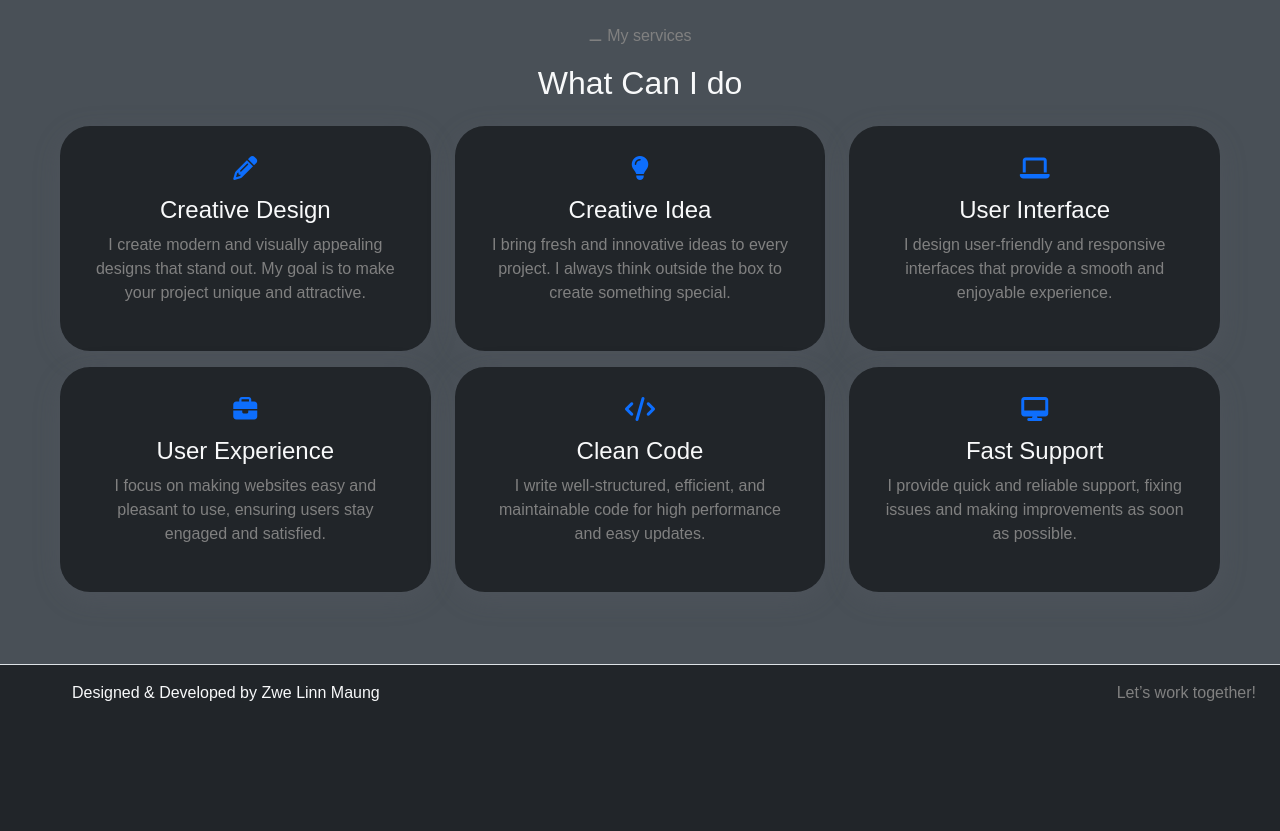
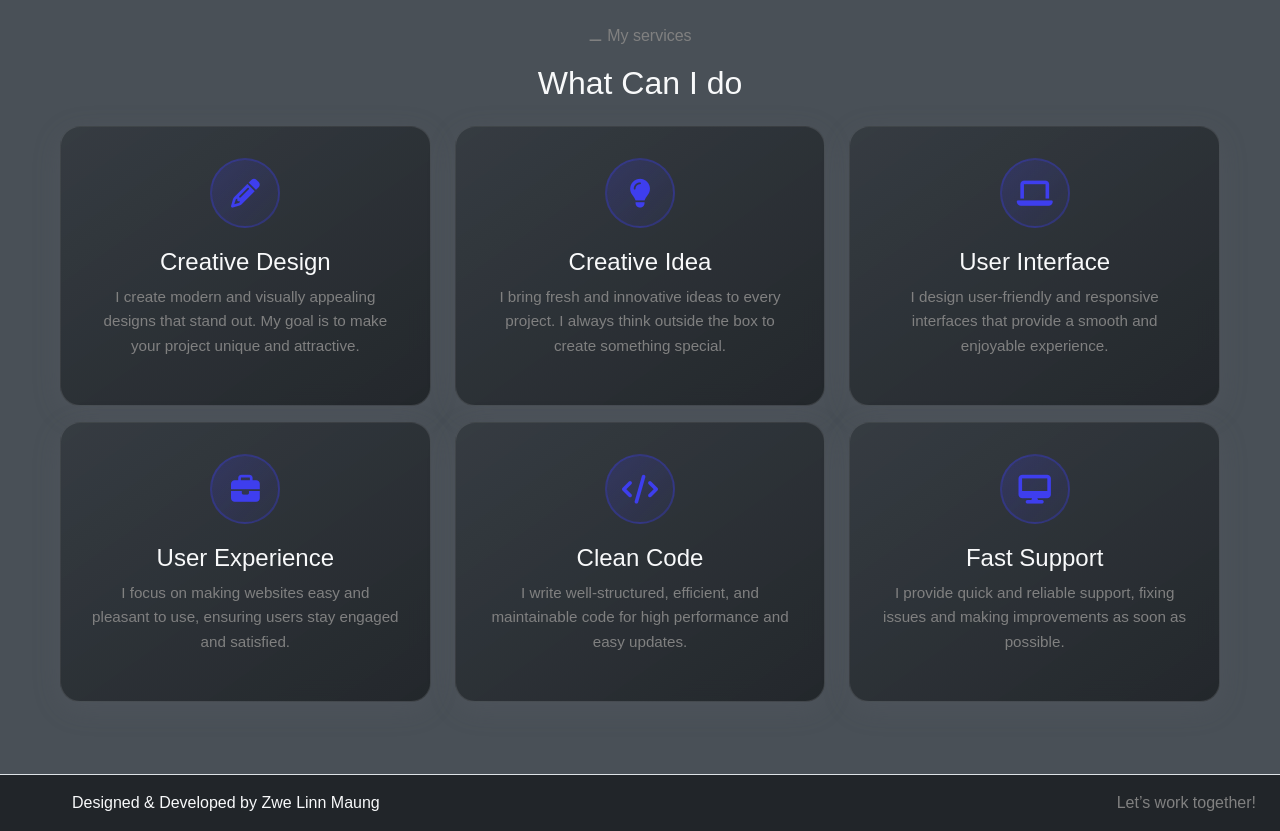
Before and after one commit to ZweLinn/Developer_Portfolio, a React (Vite) app: page /about in a window 1280 px wide. Shown: the part 1380-2211 px from the top of the page. Before the commit the page ends 2101 px from the top, so only its background shows below. Built offline with nearby package versions, Linux system fonts and the light colour scheme; a web font is replaced by a local one.

Commit message:
Make Ui improvement for experience card and project card

```diff
--- a/src/App.css
+++ b/src/App.css
@@ -158,17 +158,148 @@
 
 .box{
   padding: 30px;
-  border-radius: 30px;
+  border-radius: 20px;
   box-shadow: rgba(100, 100, 111, 0.2) 0px 7px 29px 0px;
+  border: 1px solid rgba(255, 255, 255, 0.1);
+  background: linear-gradient(145deg, rgba(52, 58, 64, 0.9), rgba(33, 37, 41, 0.95));
+  backdrop-filter: blur(10px);
+  transition: all 0.4s cubic-bezier(0.175, 0.885, 0.32, 1.275);
+  position: relative;
+  overflow: hidden;
+  min-height: 280px;
+  display: flex;
+  flex-direction: column;
+  justify-content: center;
+}
+
+.box::before {
+  content: '';
+  position: absolute;
+  top: 0;
+  left: 0;
+  right: 0;
+  bottom: 0;
+  border-radius: 20px;
+  padding: 2px;
+  background: linear-gradient(135deg, rgba(62, 62, 238, 0.3), rgba(62, 62, 238, 0.1), transparent);
+  -webkit-mask: linear-gradient(#fff 0 0) content-box, linear-gradient(#fff 0 0);
+  mask: linear-gradient(#fff 0 0) content-box, linear-gradient(#fff 0 0);
+  -webkit-mask-composite: xor;
+  mask-composite: exclude;
+  opacity: 0;
+  transition: opacity 0.4s ease;
+}
+
+.box:hover {
+  transform: translateY(-10px) scale(1.02);
+  box-shadow: 0 20px 40px rgba(62, 62, 238, 0.2), 0 0 30px rgba(62, 62, 238, 0.1);
+  border-color: rgba(62, 62, 238, 0.3);
+}
+
+.box:hover::before {
+  opacity: 1;
+}
+
+/* Service icon styling */
+.service-icon {
+  width: 70px;
+  height: 70px;
+  border-radius: 50%;
+  background: linear-gradient(135deg, rgba(62, 62, 238, 0.2), rgba(62, 62, 238, 0.05));
+  display: flex;
+  align-items: center;
+  justify-content: center;
+  margin: 0 auto 20px auto;
+  transition: all 0.4s ease;
+  border: 2px solid rgba(62, 62, 238, 0.3);
+}
+
+.service-icon i {
+  font-size: 1.8rem;
+  color: rgb(62, 62, 238);
+  transition: all 0.4s ease;
+}
+
+.box:hover .service-icon {
+  background: linear-gradient(135deg, rgb(62, 62, 238), rgba(62, 62, 238, 0.7));
+  transform: scale(1.1) rotate(5deg);
+  box-shadow: 0 10px 30px rgba(62, 62, 238, 0.4);
+}
+
+.box:hover .service-icon i {
+  color: white;
+  transform: scale(1.1);
+}
+
+/* Service title styling */
+.box h4 {
+  transition: all 0.3s ease;
+}
+
+.box:hover h4 {
+  color: rgb(62, 62, 238) !important;
+}
+
+/* Service description styling */
+.box p {
+  line-height: 1.6;
+  font-size: 0.95rem;
 }
 
 
 .exp-box{
   margin-top: 20px;
   width: 100%;
-  padding:  20px;
-  border-radius: 30px;
-  box-shadow: rgba(164, 164, 180, 0.2) 0px 7px 29px 4px;
+  padding: 25px 30px;
+  border-radius: 20px;
+  box-shadow: rgba(100, 100, 111, 0.2) 0px 7px 29px 0px;
+  border: 1px solid rgba(255, 255, 255, 0.1);
+  background: linear-gradient(145deg, rgba(52, 58, 64, 0.9), rgba(33, 37, 41, 0.95));
+  backdrop-filter: blur(10px);
+  transition: all 0.4s cubic-bezier(0.175, 0.885, 0.32, 1.275);
+  position: relative;
+  overflow: hidden;
+}
+
+.exp-box::before {
+  content: '';
+  position: absolute;
+  top: 0;
+  left: 0;
+  right: 0;
+  bottom: 0;
+  border-radius: 20px;
+  padding: 2px;
+  background: linear-gradient(135deg, rgba(62, 62, 238, 0.3), rgba(62, 62, 238, 0.1), transparent);
+  -webkit-mask: linear-gradient(#fff 0 0) content-box, linear-gradient(#fff 0 0);
+  mask: linear-gradient(#fff 0 0) content-box, linear-gradient(#fff 0 0);
+  -webkit-mask-composite: xor;
+  mask-composite: exclude;
+  opacity: 0;
+  transition: opacity 0.4s ease;
+}
+
+.exp-box:hover {
+  transform: translateY(-8px) scale(1.01);
+  box-shadow: 0 20px 40px rgba(62, 62, 238, 0.2), 0 0 30px rgba(62, 62, 238, 0.1);
+  border-color: rgba(62, 62, 238, 0.3);
+}
+
+.exp-box:hover::before {
+  opacity: 1;
+}
+
+.exp-box h4 {
+  transition: all 0.3s ease;
+}
+
+.exp-box:hover h4 {
+  color: rgb(62, 62, 238) !important;
+}
+
+.exp-box p {
+  line-height: 1.6;
+  font-size: 0.95rem;
 }
 
 .footer-section{
@@ -185,5 +316,56 @@
 }
 
 .projectCard{
-  box-shadow: rgba(164, 164, 180, 0.2) 0px 7px 29px 4px;
+  box-shadow: rgba(100, 100, 111, 0.2) 0px 7px 29px 0px;
+  border: 1px solid rgba(255, 255, 255, 0.1);
+  background: linear-gradient(145deg, rgba(52, 58, 64, 0.9), rgba(33, 37, 41, 0.95)) !important;
+  backdrop-filter: blur(10px);
+  transition: all 0.4s cubic-bezier(0.175, 0.885, 0.32, 1.275);
+  position: relative;
+  overflow: hidden;
 }
+
+.projectCard::before {
+  content: '';
+  position: absolute;
+  top: 0;
+  left: 0;
+  right: 0;
+  bottom: 0;
+  border-radius: 20px;
+  padding: 2px;
+  background: linear-gradient(135deg, rgba(62, 62, 238, 0.3), rgba(62, 62, 238, 0.1), transparent);
+  -webkit-mask: linear-gradient(#fff 0 0) content-box, linear-gradient(#fff 0 0);
+  mask: linear-gradient(#fff 0 0) content-box, linear-gradient(#fff 0 0);
+  -webkit-mask-composite: xor;
+  mask-composite: exclude;
+  opacity: 0;
+  transition: opacity 0.4s ease;
+  pointer-events: none;
+}
+
+.projectCard:hover {
+  transform: translateY(-10px) scale(1.02);
+  box-shadow: 0 20px 40px rgba(62, 62, 238, 0.2), 0 0 30px rgba(62, 62, 238, 0.1);
+  border-color: rgba(62, 62, 238, 0.3);
+}
+
+.projectCard:hover::before {
+  opacity: 1;
+}
+
+.projectCard .card-title {
+  transition: all 0.3s ease;
+}
+
+.projectCard:hover .card-title {
+  color: rgb(62, 62, 238) !important;
+}
+
+.projectCard img {
+  transition: all 0.4s ease;
+}
+
+.projectCard:hover img {
+  transform: scale(1.05);
+}
--- a/src/components/AboutMe/Myservice.jsx
+++ b/src/components/AboutMe/Myservice.jsx
@@ -73,9 +73,11 @@ export default function Myservice() {
                         transition={{ duration: 1 }}
                         className="col-md-4 col-sm-6 mt-3"
                     >
-                        <div className="box bg-dark">
+                        <div className="box">
                             <div className="text-light">
-                                <i className={`${service.icon} text-primary fs-4 mb-3`}></i>
+                                <div className="service-icon">
+                                    <i className={service.icon}></i>
+                                </div>
                                 <h4 className="words text-light">{service.title}</h4>
                                 <p className="words">{service.description}</p>
                             </div>
--- a/src/components/Projects/myProjects.jsx
+++ b/src/components/Projects/myProjects.jsx
@@ -36,7 +36,7 @@ export default function MyProjects() {
         <Row className="g-4 d-flex justify-content-center  my-5">
             {projectData.map((project) => (
                     <motion.Col
-                    custon = {project.id}
+                    custom={project.id}
                     initial={{ opacity: 0, y: 50 }}
                     animate={{ opacity: 1, y: 0 }}
                     transition={{ duration: 1, delay: project.id * 0.5 , ease: "easeOut"}}
@@ -45,7 +45,7 @@ export default function MyProjects() {
                             <div style={{ height: '200px', overflow: 'hidden', borderRadius: '20px' }}>
                                 <Card.Img variant="top" src={project.image} style={{ borderRadius: '20px', objectFit: 'cover', height: '100%', width: '100%' }} />
                             </div>
-                            <Card.Body className="bg-dark d-flex flex-column" >
+                            <Card.Body className=" d-flex flex-column" >
                                 <Card.Title className="text-light">{project.title}</Card.Title>
                                 <Card.Text className="words">
                                     {project.description}
--- a/src/pages/Experiences.jsx
+++ b/src/pages/Experiences.jsx
@@ -1,6 +1,5 @@
 import { motion } from "framer-motion";
-import { div } from "framer-motion/client";
-import { Row } from "react-bootstrap"; // Assuming you're using react-bootstrap
+import { Row } from "react-bootstrap";
 
 const Experiences = () => {
   const boxVariants = {
@@ -45,4 +44,3 @@ const Experiences = () => {
 };
 
 export default Experiences;
-``
```
